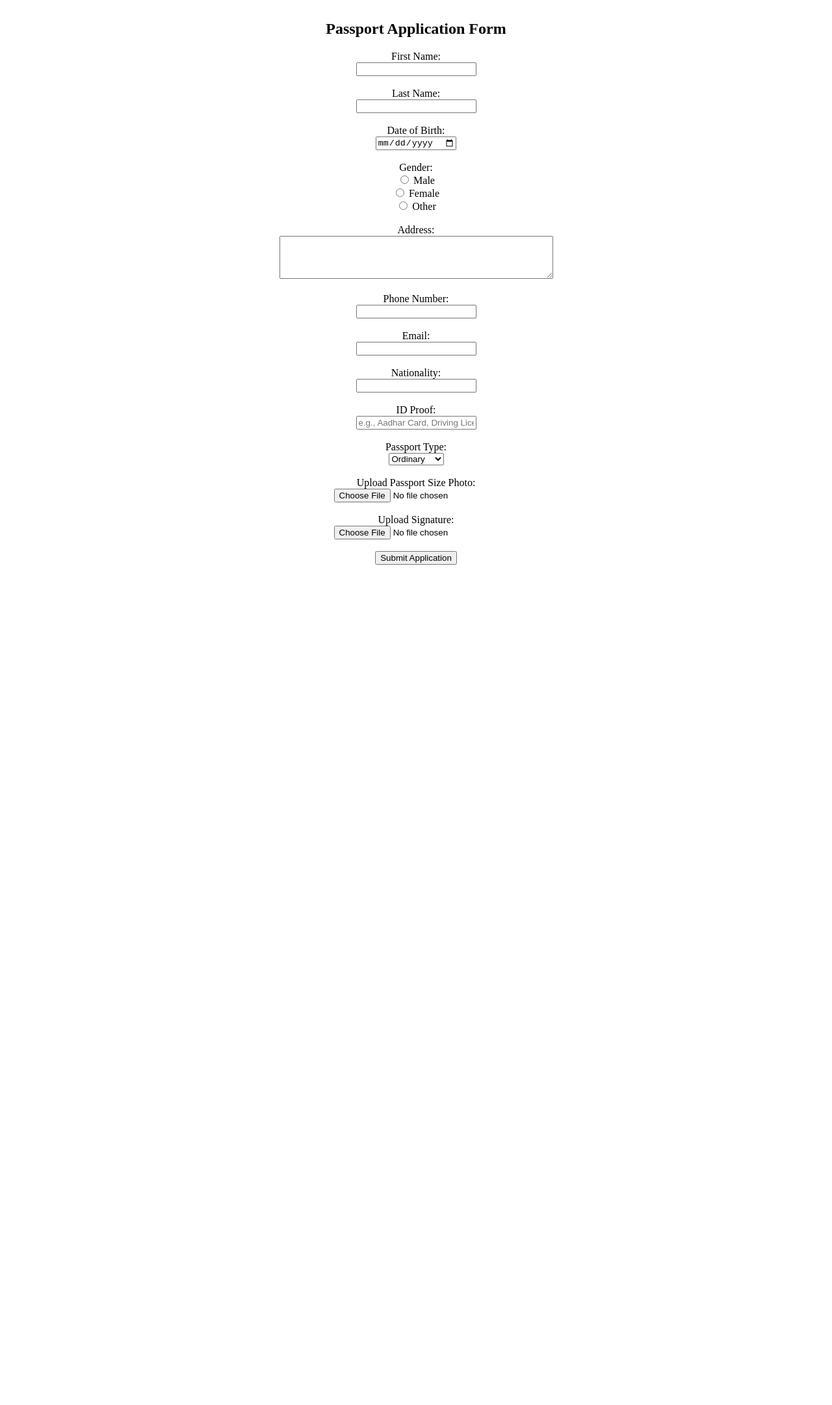
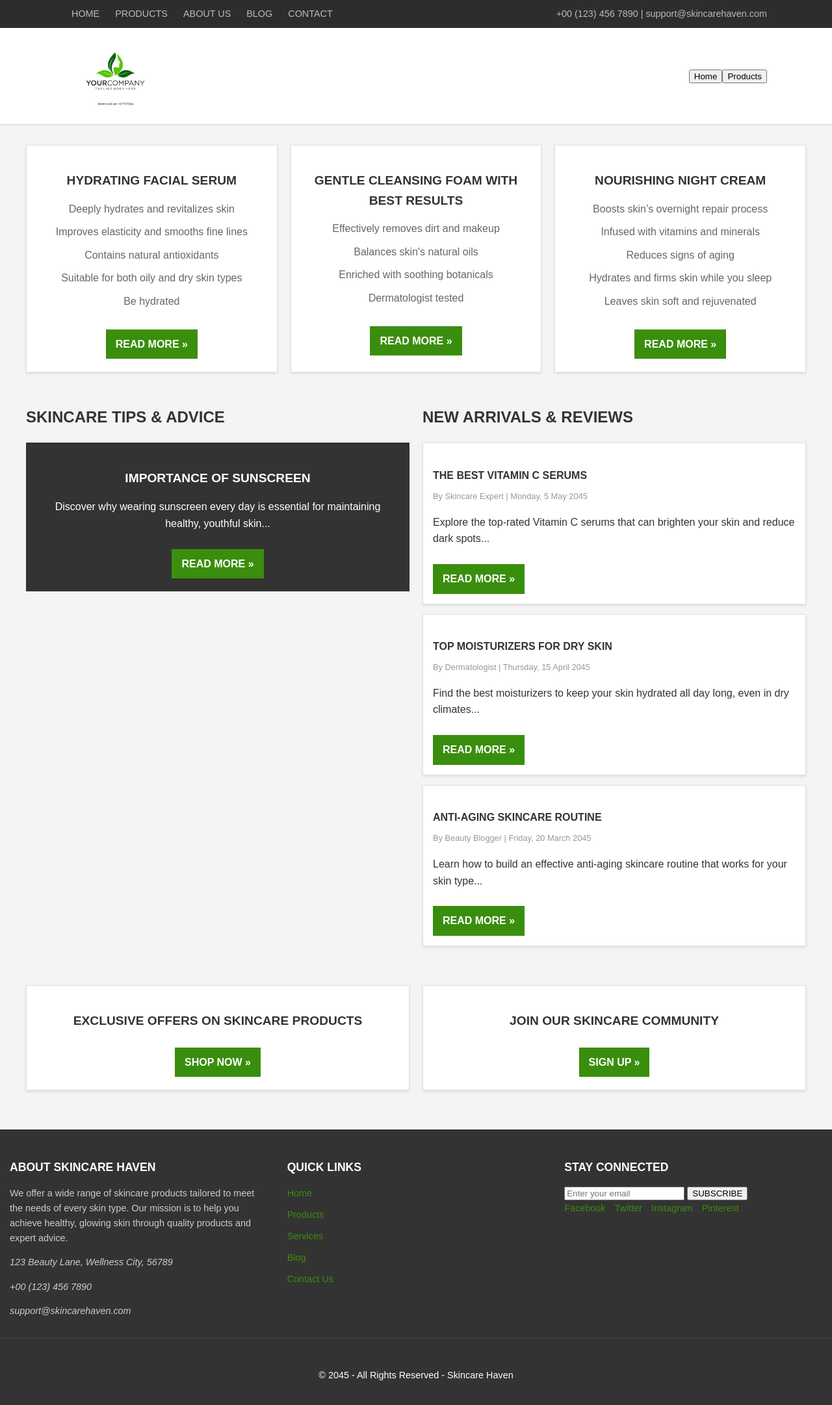
Before and after one commit to shalinikannan23/FLEX-CSS, a plain HTML site: page index.html in a window 1280 px wide. Shown: the whole page at 65% size. Before the commit the page ends 880 px from the top, so only its background shows below. Drawn offline with Linux system fonts and the light colour scheme.

Commit message:
first-commit

```diff
--- a/index.html
+++ b/index.html
@@ -3,64 +3,177 @@
 <head>
     <meta charset="UTF-8">
     <meta name="viewport" content="width=device-width, initial-scale=1.0">
-    <title>Passport Application Form</title>
+    <title>Skincare Haven</title>
+    <link rel="stylesheet" href="styles.css">
 </head>
 <body>
-    <table style="height: 100vh; width: 100%;">
-        <tr>
-            <td align="center" valign="middle">
-                <form action="/submit_passport" method="post">
-                    <h2>Passport Application Form</h2>
+    <!-- Top Bar -->
+    <div class="top-bar">
+        <div class="links">
+            <a href="#">HOME</a>
+            <a href="#">PRODUCTS</a>
+            <a href="#">ABOUT US</a>
+            <a href="#">BLOG</a>
+            <a href="#">CONTACT</a>
+        </div>
+        <div class="contact-info">
+            <span>+00 (123) 456 7890</span> | <span>support@skincarehaven.com</span>
+        </div>
+    </div>
 
-                    <label for="first-name">First Name:</label><br>
-                    <input type="text" id="first-name" name="first_name" required><br><br>
+    <!-- Header -->
+    <header class="header">
+        <div class="logo">
+            <img src="yourcompany.webp" alt="Skincare Haven Logo">
+        </div>
+        <nav class="nav">
+            <!-- Home Dropdown -->
+            <div class="dropdown">
+                <button class="dropbtn">Home</button>
+                <div class="dropdown-content">
+                    <a href="#">Overview</a>
+                    <a href="#">Our Story</a>
+                    <a href="#">Our Team</a>
+                </div>
+            </div>
 
-                    <label for="last-name">Last Name:</label><br>
-                    <input type="text" id="last-name" name="last_name" required><br><br>
+            <!-- Products Dropdown -->
+            <div class="dropdown">
+                <button class="dropbtn">Products</button>
+                <div class="dropdown-content">
+                    <a href="#">Serums</a>
+                    <a href="#">Cleansers</a>
+                    <a href="#">Moisturizers</a>
+                </div>
+            </div>
+        </nav>
+    </header>
 
-                    <label for="dob">Date of Birth:</label><br>
-                    <input type="date" id="dob" name="dob" required><br><br>
+    <!-- Main Content -->
+    <main>
+        <!-- Features Section -->
+        <section class="features">
+            <div class="feature-box">
+                <h3>HYDRATING FACIAL SERUM</h3>
+                <ul>
+                    <li>Deeply hydrates and revitalizes skin</li>
+                    <li>Improves elasticity and smooths fine lines</li>
+                    <li>Contains natural antioxidants</li>
+                    <li>Suitable for both oily and dry skin types</li>
+                    <li>Be hydrated</li>
+                </ul>
+                <a href="#" class="btn">READ MORE &raquo;</a>
+            </div>
+            <div class="feature-box">
+                <h3>GENTLE CLEANSING FOAM WITH BEST RESULTS</h3>
+                <ul>
+                    <li>Effectively removes dirt and makeup</li>
+                    <li>Balances skin's natural oils</li>
+                    <li>Enriched with soothing botanicals</li>
+                    <li>Dermatologist tested</li>
+                </ul>
+                <a href="#" class="btn">READ MORE &raquo;</a>
+            </div>
+            <div class="feature-box">
+                <h3>NOURISHING NIGHT CREAM</h3>
+                <ul>
+                    <li>Boosts skin’s overnight repair process</li>
+                    <li>Infused with vitamins and minerals</li>
+                    <li>Reduces signs of aging</li>
+                    <li>Hydrates and firms skin while you sleep</li>
+                    <li>Leaves skin soft and rejuvenated</li>
+                </ul>
+                <a href="#" class="btn">READ MORE &raquo;</a>
+            </div>
+        </section>
 
-                    <label for="gender">Gender:</label><br>
-                    <input type="radio" id="male" name="gender" value="male" required>
-                    <label for="male">Male</label><br>
-                    <input type="radio" id="female" name="gender" value="female" required>
-                    <label for="female">Female</label><br>
-                    <input type="radio" id="other" name="gender" value="other" required>
-                    <label for="other">Other</label><br><br>
+        <!-- Content Section -->
+        <section class="content-section">
+            <div class="content-left">
+                <h2>SKINCARE TIPS & ADVICE</h2>
+                <div class="highlight-box">
+                    <h3>IMPORTANCE OF SUNSCREEN</h3>
+                    <p>Discover why wearing sunscreen every day is essential for maintaining healthy, youthful skin...</p>
+                    <a href="#" class="btn">READ MORE &raquo;</a>
+                </div>
+            </div>
+            <div class="content-right">
+                <h2>NEW ARRIVALS & REVIEWS</h2>
+                <div class="content-list">
+                    <div class="content-item">
+                        <h4>THE BEST VITAMIN C SERUMS</h4>
+                        <span>By Skincare Expert | Monday, 5 May 2045</span>
+                        <p>Explore the top-rated Vitamin C serums that can brighten your skin and reduce dark spots...</p>
+                        <a href="#" class="btn">READ MORE &raquo;</a>
+                    </div>
+                    <div class="content-item">
+                        <h4>TOP MOISTURIZERS FOR DRY SKIN</h4>
+                        <span>By Dermatologist | Thursday, 15 April 2045</span>
+                        <p>Find the best moisturizers to keep your skin hydrated all day long, even in dry climates...</p>
+                        <a href="#" class="btn">READ MORE &raquo;</a>
+                    </div>
+                    <div class="content-item">
+                        <h4>ANTI-AGING SKINCARE ROUTINE</h4>
+                        <span>By Beauty Blogger | Friday, 20 March 2045</span>
+                        <p>Learn how to build an effective anti-aging skincare routine that works for your skin type...</p>
+                        <a href="#" class="btn">READ MORE &raquo;</a>
+                    </div>
+                </div>
+            </div>
+        </section>
 
-                    <label for="address">Address:</label><br>
-                    <textarea id="address" name="address" rows="4" cols="50" required></textarea><br><br>
+        <!-- Call to Action Section -->
+        <section class="cta-section">
+            <div class="cta-box">
+                <h3>EXCLUSIVE OFFERS ON SKINCARE PRODUCTS</h3>
+                <a href="#" class="btn">SHOP NOW &raquo;</a>
+            </div>
+            <div class="cta-box">
+                <h3>JOIN OUR SKINCARE COMMUNITY</h3>
+                <a href="#" class="btn">SIGN UP &raquo;</a>
+            </div>
+        </section>
+    </main>
 
-                    <label for="phone">Phone Number:</label><br>
-                    <input type="tel" id="phone" name="phone" required><br><br>
-
-                    <label for="email">Email:</label><br>
-                    <input type="email" id="email" name="email" required><br><br>
-
-                    <label for="nationality">Nationality:</label><br>
-                    <input type="text" id="nationality" name="nationality" required><br><br>
-
-                    <label for="id-proof">ID Proof:</label><br>
-                    <input type="text" id="id-proof" name="id_proof" placeholder="e.g., Aadhar Card, Driving License" required><br><br>
-
-                    <label for="passport-type">Passport Type:</label><br>
-                    <select id="passport-type" name="passport_type" required>
-                        <option value="ordinary">Ordinary</option>
-                        <option value="diplomatic">Diplomatic</option>
-                        <option value="official">Official</option>
-                    </select><br><br>
-
-                    <label for="photo">Upload Passport Size Photo:</label><br>
-                    <input type="file" id="photo" name="photo" accept="image/*" required><br><br>
-
-                    <label for="sign">Upload Signature:</label><br>
-                    <input type="file" id="sign" name="sign" accept="image/*" required><br><br>
-
-                    <input type="submit" value="Submit Application">
+    <!-- Footer -->
+    <footer>
+        <div class="footer-top">
+            <div class="footer-column">
+                <h4>ABOUT SKINCARE HAVEN</h4>
+                <p>We offer a wide range of skincare products tailored to meet the needs of every skin type. Our mission is to help you achieve healthy, glowing skin through quality products and expert advice.</p>
+                <address>
+                    <p>123 Beauty Lane, Wellness City, 56789</p>
+                    <p>+00 (123) 456 7890</p>
+                    <p>support@skincarehaven.com</p>
+                </address>
+            </div>
+            <div class="footer-column">
+                <h4>QUICK LINKS</h4>
+                <ul>
+                    <li><a href="#">Home</a></li>
+                    <li><a href="#">Products</a></li>
+                    <li><a href="#">Services</a></li>
+                    <li><a href="#">Blog</a></li>
+                    <li><a href="#">Contact Us</a></li>
+                </ul>
+            </div>
+            <div class="footer-column">
+                <h4>STAY CONNECTED</h4>
+                <form>
+                    <input type="email" placeholder="Enter your email">
+                    <button type="submit">SUBSCRIBE</button>
                 </form>
-            </td>
-        </tr>
-    </table>
+                <div class="social-media">
+                    <a href="#">Facebook</a>
+                    <a href="#">Twitter</a>
+                    <a href="#">Instagram</a>
+                    <a href="#">Pinterest</a>
+                </div>
+            </div>
+        </div>
+        <div class="footer-bottom">
+            <p>&copy; 2045 - All Rights Reserved - Skincare Haven</p>
+        </div>
+    </footer>
 </body>
 </html>
--- a/styles.css
+++ b/styles.css
@@ -0,0 +1,290 @@
+/* General Styles */
+body {
+    font-family: Arial, sans-serif;
+    margin: 0;
+    padding: 0;
+    color: #333;
+    line-height: 1.6;
+}
+
+a {
+    color: #3a8e0d;
+    text-decoration: none;
+}
+
+a:hover {
+    color: #276b07;
+}
+
+.btn {
+    background-color: #3a8e0d;
+    color: #fff;
+    padding: 10px 15px;
+    display: inline-block;
+    margin-top: 10px;
+    text-transform: uppercase;
+    font-weight: bold;
+}
+
+.btn:hover {
+    background-color: #276b07;
+}
+
+.top-bar {
+    background-color: #2d2d2d;
+    color: #bbb;
+    padding: 10px 100px;
+    font-size: 0.9rem;
+    display: flex;
+    justify-content: space-between;
+    align-items: center;
+}
+
+.top-bar .links a {
+    margin: 0 10px;
+    color: #bbb;
+}
+
+.header {
+    display: flex;
+    justify-content: space-between;
+    align-items: center;
+    padding: 20px 100px;
+    background-color: #fff;
+    border-bottom: 2px solid #e0e0e0;
+}
+
+.header .logo img {
+    max-height: 100px;
+}
+
+.nav {
+    display: flex;
+    align-items: center;
+}
+
+.nav a {
+    margin: 0 15px;
+    font-size: 1.1rem;
+    color: #3a8e0d;
+    font-weight: bold;
+    padding: 14px 16px;
+}
+
+.nav a:hover {
+    color: #276b07;
+}
+
+.dropdown {
+    position: relative;
+    display: inline-block;
+}
+
+.dropdown-content {
+    display: none;
+    position: absolute;
+    background-color: #fff;
+    min-width: 160px;
+    box-shadow: 0 8px 16px rgba(0, 0, 0, 0.1);
+    z-index: 1;
+}
+
+.dropdown-content a {
+    color: #3a8e0d;
+    padding: 12px 16px;
+    display: block;
+    text-decoration: none;
+    font-weight: normal;
+}
+
+.dropdown-content a:hover {
+    background-color: #f1f1f1;
+    color: #276b07;
+}
+
+.dropdown:hover .dropdown-content {
+    display: block;
+}
+
+/* Main Content */
+main {
+    padding: 30px;
+    background-color: #f4f4f4;
+}
+
+.features {
+    display: flex;
+    justify-content: space-between;
+    margin-bottom: 30px;
+}
+
+.feature-box {
+    background-color: #fff;
+    padding: 20px;
+    flex: 1;
+    margin: 0 10px;
+    border: 1px solid #e0e0e0;
+    box-shadow: 0 2px 4px rgba(0, 0, 0, 0.1);
+    text-align: center;
+}
+
+.feature-box h3 {
+    font-size: 1.2rem;
+    margin-bottom: 15px;
+    color: #333;
+}
+
+.feature-box ul {
+    list-style: none;
+    padding: 0;
+    margin: 0 0 20px 0;
+}
+
+.feature-box ul li {
+    margin-bottom: 10px;
+    color: #666;
+}
+
+/* Content Section */
+.content-section {
+    display: flex;
+    justify-content: space-between;
+    margin-bottom: 30px;
+}
+
+.content-left, .content-right {
+    flex: 1;
+    margin: 0 10px;
+}
+
+.content-left h2, .content-right h2 {
+    font-size: 1.5rem;
+    margin-bottom: 20px;
+    color: #333;
+}
+
+.highlight-box {
+    background-color: #333;
+    color: #fff;
+    padding: 20px;
+    margin-bottom: 20px;
+    text-align: center;
+}
+
+.highlight-box h3 {
+    font-size: 1.2rem;
+    margin-bottom: 15px;
+}
+
+.content-list {
+    display: flex;
+    flex-direction: column;
+    gap: 15px;
+}
+
+.content-item {
+    background-color: #fff;
+    padding: 15px;
+    border: 1px solid #e0e0e0;
+    box-shadow: 0 2px 4px rgba(0, 0, 0, 0.1);
+}
+
+.content-item h4 {
+    font-size: 1rem;
+    margin-bottom: 10px;
+    color: #333;
+}
+
+.content-item span {
+    display: block;
+    margin-bottom: 10px;
+    font-size: 0.8rem;
+    color: #999;
+}
+
+.cta-section {
+    display: flex;
+    justify-content: space-between;
+    background-color: #f4f4f4;
+    padding: 30px 0;
+}
+
+.cta-box {
+    background-color: #fff;
+    padding: 20px;
+    flex: 1;
+    margin: 0 10px;
+    text-align: center;
+    border: 1px solid #e0e0e0;
+    box-shadow: 0 2px 4px rgba(0, 0, 0, 0.1);
+}
+
+.cta-box h3 {
+    font-size: 1.2rem;
+    margin-bottom: 15px;
+    color: #333;
+}
+
+/* Footer */
+footer {
+    background-color: #333;
+    color: #fff;
+    padding: 20px 0;
+    font-size: 0.9rem;
+}
+
+.footer-top {
+    display: flex;
+    justify-content: space-between;
+    padding-bottom: 20px;
+    border-bottom: 1px solid #444;
+    margin-bottom: 20px;
+}
+
+.footer-column {
+    flex: 1;
+    padding: 0 15px;
+}
+
+.footer-column h4 {
+    font-size: 1.1rem;
+    margin-bottom: 15px;
+    color: #fff;
+}
+
+.footer-column p, .footer-column address, .footer-column ul {
+    color: #ccc;
+    margin-bottom: 10px;
+}
+
+.footer-column ul {
+    list-style: none;
+    padding: 0;
+}
+
+.footer-column ul li {
+    margin-bottom: 10px;
+}
+
+.footer-column ul li a {
+    color: #3a8e0d;
+}
+
+.footer-column ul li a:hover {
+    color: #276b07;
+}
+
+.social-media a {
+    display: inline-block;
+    margin-right: 10px;
+    color: #3a8e0d;
+}
+
+.social-media a:hover {
+    color: #276b07;
+}
+
+.footer-bottom {
+    text-align: center;
+    padding-top: 10px;
+}
```
Also changed, not shown: aura.jpg (added), logo.jpg (added), natural.jpg (added), skincare.jpg (added), yourcompany.webp (added).
